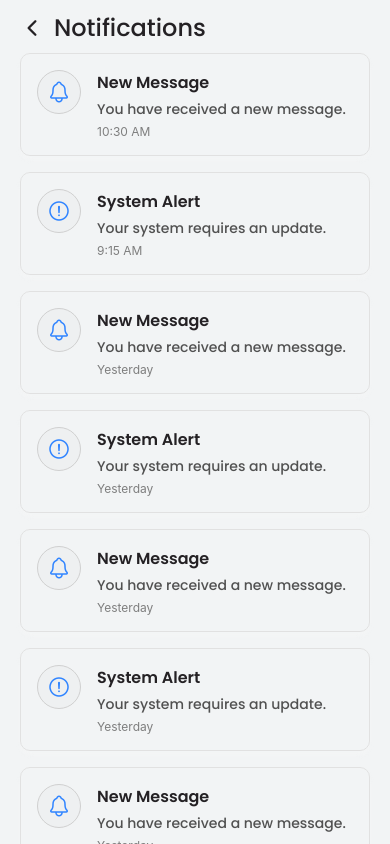
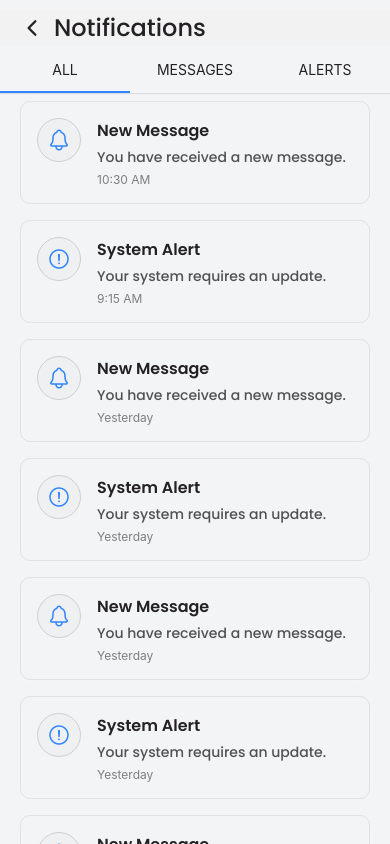
Before and after one commit to kunjladumor/HR-Attendee, a React Native app: screen /Notifications in a window 390 px wide. Built offline with nearby package versions, Linux system fonts and the light colour scheme; what react-native-appwrite would draw is missing.

Commit message:
Refactor NotificationScreen component to include tab navigation for different types of notifications

```diff
--- a/src/screens/NotificationScreen.js
+++ b/src/screens/NotificationScreen.js
@@ -1,5 +1,6 @@
-import React from "react";
-import { View, ScrollView, StyleSheet } from "react-native";
+import React, { useState } from "react";
+import { View, ScrollView, StyleSheet, Dimensions } from "react-native";
+import { TabView, SceneMap, TabBar } from "react-native-tab-view";
 import NotificationCard from "@components/NotificationCard"; // Adjust the import based on your project structure
 import CustomText from "@components/CustomText"; // Adjust the import based on your project structure
 import { CommonStyles } from "@styles/style"; // Adjust the import based on your project structure
@@ -14,6 +15,7 @@ const notifications = [
     content: "You have received a new message.",
     time: "10:30 AM",
     favourite: true,
+    type: "message",
   },
   {
     id: "2",
@@ -22,6 +24,7 @@ const notifications = [
     content: "Your system requires an update.",
     time: "9:15 AM",
     favourite: true,
+    type: "alert",
   },
   {
     id: "3",
@@ -30,6 +33,7 @@ const notifications = [
     content: "You have received a new message.",
     time: "Yesterday",
     favourite: true,
+    type: "message",
   },
   {
     id: "4",
@@ -38,6 +42,7 @@ const notifications = [
     content: "Your system requires an update.",
     time: "Yesterday",
     favourite: true,
+    type: "alert",
   },
   {
     id: "5",
@@ -46,6 +51,7 @@ const notifications = [
     content: "You have received a new message.",
     time: "Yesterday",
     favourite: true,
+    type: "message",
   },
   {
     id: "6",
@@ -54,6 +60,7 @@ const notifications = [
     content: "Your system requires an update.",
     time: "Yesterday",
     favourite: true,
+    type: "alert",
   },
   {
     id: "7",
@@ -62,6 +69,7 @@ const notifications = [
     content: "You have received a new message.",
     time: "Yesterday",
     favourite: true,
+    type: "message",
   },
   {
     id: "8",
@@ -70,6 +78,7 @@ const notifications = [
     content: "Your system requires an update.",
     time: "Yesterday",
     favourite: true,
+    type: "alert",
   },
   {
     id: "9",
@@ -78,6 +87,7 @@ const notifications = [
     content: "You have received a new message.",
     time: "Yesterday",
     favourite: true,
+    type: "message",
   },
   {
     id: "10",
@@ -86,6 +96,7 @@ const notifications = [
     content: "Your system requires an update.",
     time: "Yesterday",
     favourite: true,
+    type: "alert",
   },
   {
     id: "11",
@@ -94,17 +105,84 @@ const notifications = [
     content: "You have received a new message.",
     time: "Yesterday",
     favourite: true,
+    type: "message",
   },
 ];
 
 const NotificationScreen = ({ navigation }) => {
+  const [index, setIndex] = useState(0);
+  const [routes] = useState([
+    { key: "all", title: "All" },
+    { key: "message", title: "Messages" },
+    { key: "alert", title: "Alerts" },
+  ]);
+
+  const renderScene = SceneMap({
+    all: () => (
+      <ScrollView contentContainerStyle={styles.scrollViewContent}>
+        <View style={styles.container}>
+          {notifications.map((notification) => (
+            <NotificationCard
+              key={notification.id}
+              icon={notification.icon}
+              title={notification.title}
+              content={notification.content}
+              time={notification.time}
+              navigation={navigation}
+              favourite={notification.favourite}
+            />
+          ))}
+        </View>
+      </ScrollView>
+    ),
+    message: () => (
+      <ScrollView contentContainerStyle={styles.scrollViewContent}>
+        <View style={styles.container}>
+          {notifications
+            .filter((notification) => notification.type === "message")
+            .map((notification) => (
+              <NotificationCard
+                key={notification.id}
+                icon={notification.icon}
+                title={notification.title}
+                content={notification.content}
+                time={notification.time}
+                navigation={navigation}
+                favourite={notification.favourite}
+              />
+            ))}
+        </View>
+      </ScrollView>
+    ),
+    alert: () => (
+      <ScrollView contentContainerStyle={styles.scrollViewContent}>
+        <View style={styles.container}>
+          {notifications
+            .filter((notification) => notification.type === "alert")
+            .map((notification) => (
+              <NotificationCard
+                key={notification.id}
+                icon={notification.icon}
+                title={notification.title}
+                content={notification.content}
+                time={notification.time}
+                navigation={navigation}
+                favourite={notification.favourite}
+              />
+            ))}
+        </View>
+      </ScrollView>
+    ),
+  });
+
   return (
-    <View style={styles.container}>
+    <View style={{ flex: 1 }}>
       <View
         style={[
-          CommonStyles.header,
+          CommonStyles.row,
           {
             paddingHorizontal: 20,
+            gap: 10,
           },
         ]}
       >
@@ -116,19 +194,20 @@ const NotificationScreen = ({ navigation }) => {
         />
         <CustomText style={CommonStyles.header}>Notifications</CustomText>
       </View>
-      <ScrollView contentContainerStyle={styles.scrollViewContent}>
-        {notifications.map((notification) => (
-          <NotificationCard
-            key={notification.id}
-            icon={notification.icon}
-            title={notification.title}
-            content={notification.content}
-            time={notification.time}
-            navigation={navigation}
-            favourite={notification.favourite}
+      <TabView
+        navigationState={{ index, routes }}
+        renderScene={renderScene}
+        onIndexChange={setIndex}
+        initialLayout={{ width: Dimensions.get("window").width }}
+        renderTabBar={(props) => (
+          <TabBar
+            {...props}
+            indicatorStyle={{ backgroundColor: colors.primary }}
+            style={{ backgroundColor: colors.background }}
+            labelStyle={{ color: colors.text }}
           />
-        ))}
-      </ScrollView>
+        )}
+      />
     </View>
   );
 };
@@ -137,10 +216,11 @@ const styles = StyleSheet.create({
   container: {
     flex: 1,
     backgroundColor: colors.background,
+    padding: 20,
     paddingTop: 0,
+    paddingBottom: 90,
   },
   scrollViewContent: {
-    paddingHorizontal: 20,
     paddingBottom: 20,
   },
 });
```
